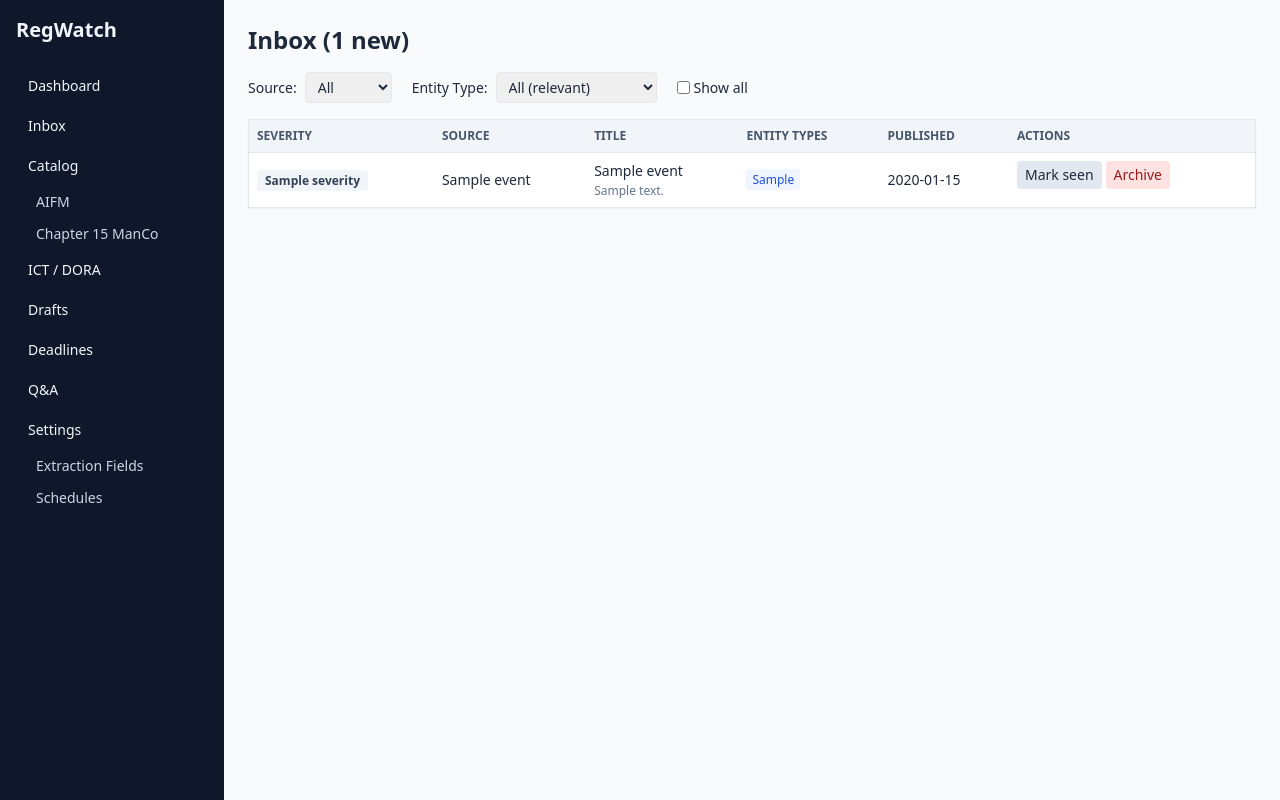
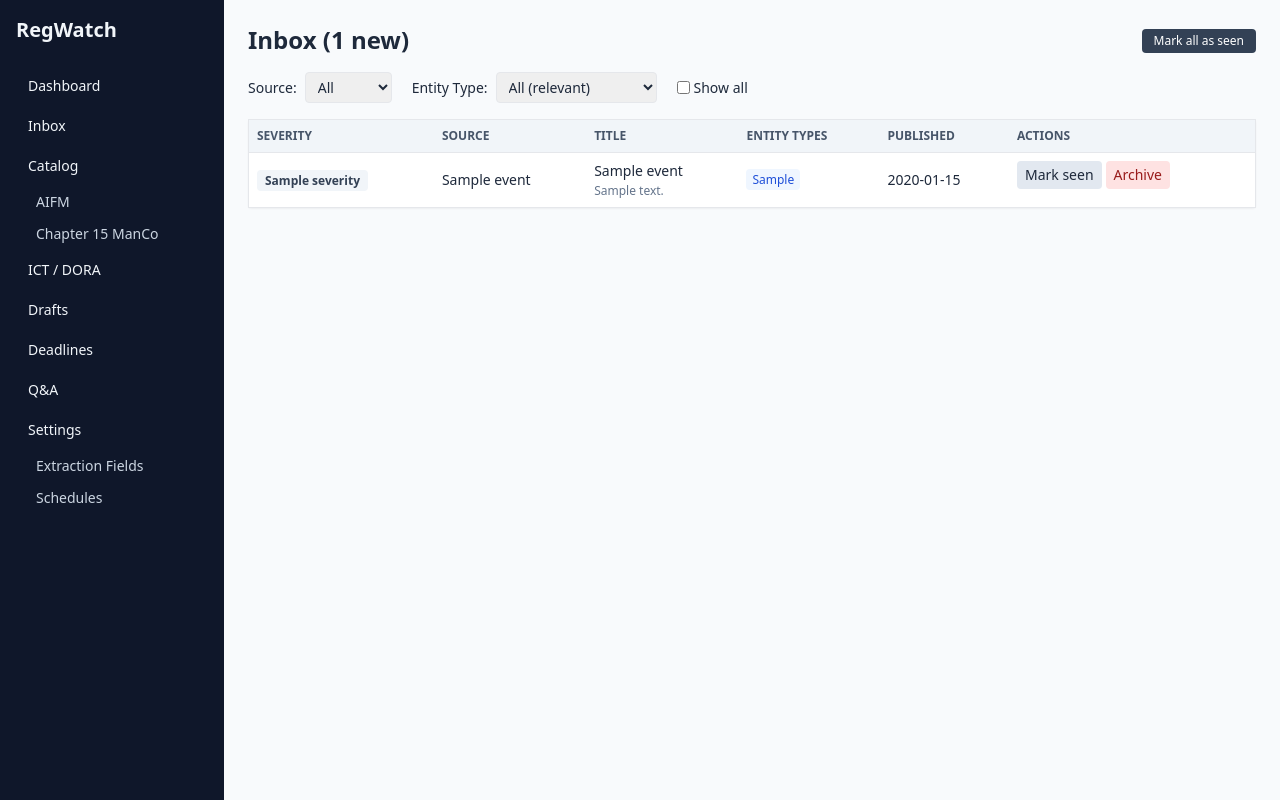
Before and after one commit to wern44/regulatoryWatcher, a Python web app: template regwatch/web/templates/inbox/list.html in a window 1280 px wide. Run offline with Jinja, Linux system fonts and the light colour scheme; the template is opened without the code that fills it: most values are stand-ins (such as "Sample title", 1, 10 or a date in 2020); some libraries are stand-ins or nearby versions.

Commit message:
feat(web): inbox shows 'Mark all as seen' header button

```diff
--- a/regwatch/web/templates/inbox/list.html
+++ b/regwatch/web/templates/inbox/list.html
@@ -1,7 +1,16 @@
 {% extends "base.html" %}
 {% block title %}RegWatch — Inbox{% endblock %}
 {% block content %}
-  <h1 class="text-2xl font-bold mb-4">Inbox ({{ events|length }} new)</h1>
+  <div class="flex items-center justify-between mb-4">
+    <h1 class="text-2xl font-bold">Inbox ({{ events|length }} new)</h1>
+    {% if events %}
+      <form method="post" action="/inbox/mark-all-seen">
+        <button class="px-3 py-1 bg-slate-700 text-white rounded text-xs hover:bg-slate-800">
+          Mark all as seen
+        </button>
+      </form>
+    {% endif %}
+  </div>
 
   <div class="flex gap-3 mb-4 items-center text-sm">
     <form class="flex gap-2 items-center">
```
